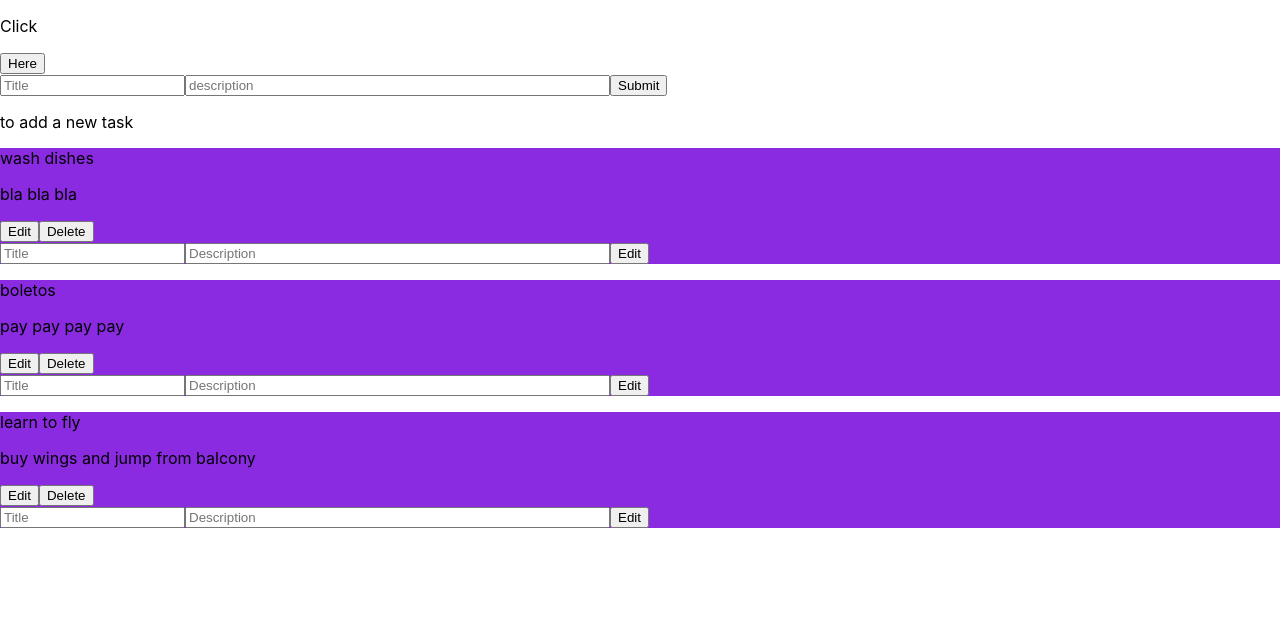
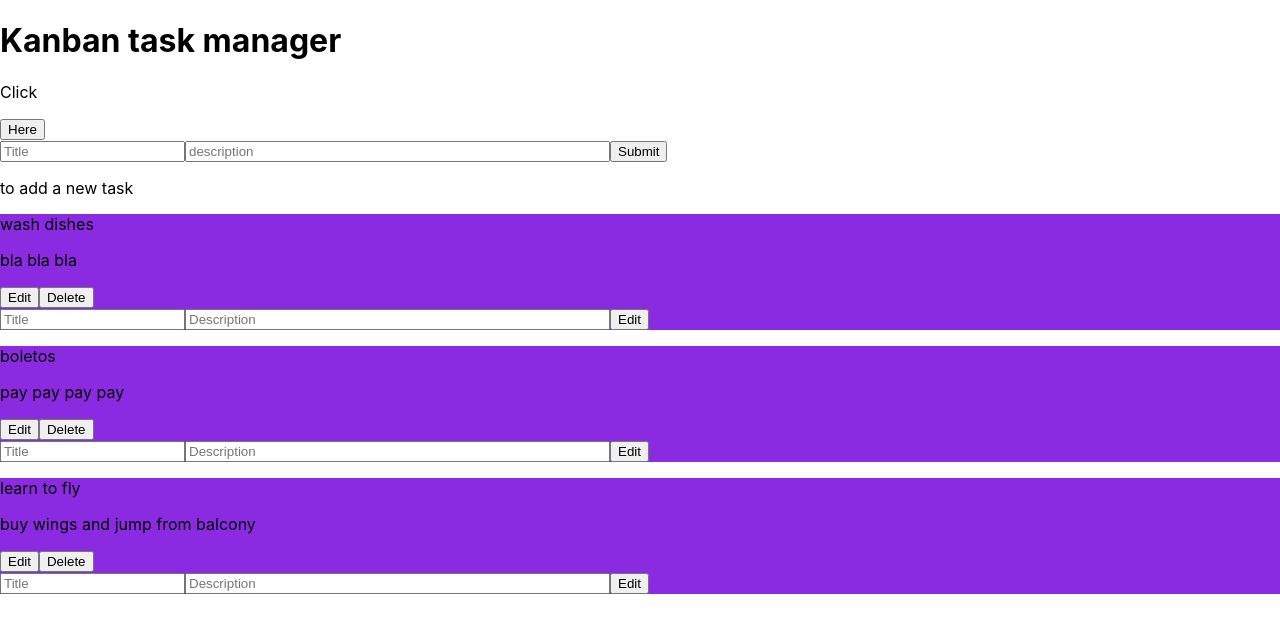
Before and after one commit to Ahab1777/kanban-task-tracker, a React (Create React App) app: page / in a window 1280 px wide. Shown: the top 632 px of the page. Built offline with nearby package versions, Linux system fonts and the light colour scheme.

Commit message:
pass props of index for EditTask

```diff
--- a/src/App.js
+++ b/src/App.js
@@ -1,10 +1,17 @@
 import './App.css';
 import NewTask from './components/NewTask';
 import Board from './components/Board';
-import { useState } from 'react';
+import EditTask from './components/EditTask';
+import { useState, createContext } from 'react';
+
+export const KanbanContext = createContext(null)
+
+function App() {
 
 
-function App() {
+  const [taskTitle, setTaskTitle] = useState("")
+  const [taskDescription, setTaskDescription] = useState("")
+  const [isDisabled, setIsDisabled] = useState(true)
   const [taskList, setTaskList] = useState([
     {
       title: "wash dishes",
@@ -22,16 +29,31 @@ function App() {
   ])
 
   return (
+    <>
     <div className="App">
+
+    <h1>Kanban task manager</h1>
+
+      <KanbanContext.Provider value={{taskTitle, setTaskTitle, taskDescription, setTaskDescription, isDisabled, setIsDisabled, taskList, setTaskList}}>
+
       <p>Click</p>
-      <NewTask setTaskList={setTaskList} taskList={taskList}/>
+
+      <NewTask/>
+
       <p>to add a new task</p>
+
       {taskList.map((task, i) => {
         return (
-          <Board key={i} index={i} title={task.title} description={task.description} setTaskList={setTaskList} taskList={taskList}/>
+          <Board key={i} index={i} title={task.title} description={task.description}>
+            <EditTask index={i}/>
+          </Board>
         )
       })}
+
+      </KanbanContext.Provider>
+
     </div>
+    </>
   );
 }
 
--- a/src/components/Board.jsx
+++ b/src/components/Board.jsx
@@ -1,21 +1,15 @@
-import { useState } from "react"
+import { useContext, useState } from "react"
+import { KanbanContext } from "../App"
 
-const Board = ({title, description, index, taskList, setTaskList}) => {
-    const [taskTitle, setTaskTitle] = useState("")
-    const [taskDescription, setTaskDescription] = useState("")
+const Board = ({title, description, index, children}) => {
+    // const [taskTitle, setTaskTitle] = useState(title)
+    // const [taskDescription, setTaskDescription] = useState(description)
+    // const [isDisabled, setIsDisabled] = useState(true)
 
-    const handleChange = ({target}) => {
-        const {name, value} = target
-        if (name === "taskTitle") setTaskTitle(value)
-        if (name === "taskDescription") setTaskDescription(value)
-    }
+    const {taskList, setTaskList, taskTitle, setTaskTitle, taskDescription, setTaskDescription, isDisabled, setIsDisabled} = useContext(KanbanContext)
 
-    const handleEdit = (e) => {
-        e.preventDefault()
-        const newTaskList = [...taskList];
-        newTaskList[index] = {title: taskTitle, description: taskDescription}
-        setTaskList(newTaskList)
-    }
+
+    console.log(children)
 
     const DeleteTask = () => {
         const newTaskList = [...taskList]
@@ -28,39 +22,10 @@ const Board = ({title, description, index, taskList, setTaskList}) => {
         <div className="board-item">
             <p>{title}</p>
             <p>{description}</p>
-            <button>Edit</button>
+            <button onClick={() => setIsDisabled(false)}>Edit</button>
             <button onClick={DeleteTask}>Delete</button>
-            <div className="task-edit">
-
-                <form className="new-task-form">
-
-                <input className="task-title-input"
-                name="taskTitle"
-                value={taskTitle}
-                type="text"
-                placeholder="Title"
-                required minLength={0}
-                maxLength={16}
-                onChange={handleChange}
-                ></input>
-
-                <input
-                name="taskDescription"
-                value={taskDescription}
-                type="text"
-                placeholder="Description"
-                required maxLength={100}
-                size={50}
-                onChange={handleChange}
-                ></input>
-
-                <button
-                onClick={handleEdit}
-                type="submit"
-                >Edit
-                </button>
-
-                </form>
+            <div className="task-edit" disabled={isDisabled}>
+                {children}
             </div>
         </div>
         </>
--- /dev/null
+++ b/src/components/EditTask.jsx
@@ -0,0 +1,57 @@
+import { useContext, useState } from "react";
+import { KanbanContext } from "../App";
+
+const EditTask = (index) => {
+    const {taskList, setTaskList, taskTitle, setTaskTitle, taskDescription, setTaskDescription, isDisabled, setIsDisabled} = useContext(KanbanContext)
+
+    const handleChange = ({target}) => {
+        const {name, value} = target
+        if (name === "taskTitle") setTaskTitle(value)
+        if (name === "taskDescription") setTaskDescription(value)
+    }
+
+    const handleEdit = (e) => {
+        e.preventDefault()
+        const newTaskList = [...taskList];
+        newTaskList[index] = {title: taskTitle, description: taskDescription}
+        setTaskList(newTaskList)
+    }
+
+    return (
+        <>
+        <div className="task-edit" disabled={isDisabled}>
+            <form className="new-task-form">
+
+                <input className="task-title-input"
+                name="taskTitle"
+                value={taskTitle}
+                type="text"
+                placeholder="Title"
+                required minLength={0}
+                maxLength={16}
+                onChange={handleChange}
+                ></input>
+
+                <input
+                name="taskDescription"
+                value={taskDescription}
+                type="text"
+                placeholder="Description"
+                required maxLength={100}
+                size={50}
+                onChange={handleChange}
+                ></input>
+
+                <button
+                onClick={handleEdit}
+                type="submit"
+                >Edit
+                </button>
+
+            </form>
+        </div>
+        </>
+    )
+}
+
+export default EditTask;
--- a/src/components/NewTask.jsx
+++ b/src/components/NewTask.jsx
@@ -1,4 +1,5 @@
-import { useState } from "react";
+import { useContext} from "react";
+import { KanbanContext } from "../App";
 
 
 //task
@@ -6,8 +7,13 @@ import { useState } from "react";
 //submit
 
 const NewTask = ({taskList, setTaskList}) => {
-    const [taskTitle, setTaskTitle] = useState("")
-    const [taskDescription, setTaskDescription] = useState("")
+    // const [taskTitle, setTaskTitle] = useState("")
+    // const [taskDescription, setTaskDescription] = useState("")
+
+    const {taskTitle, setTaskTitle, taskDescription, setTaskDescription} = useContext(KanbanContext)
+
+    const currentTaskTitle = taskTitle
+    const currentTaskDescription = taskDescription
 
     const handleChange = ({target}) => {
         const {name, value} = target
```
